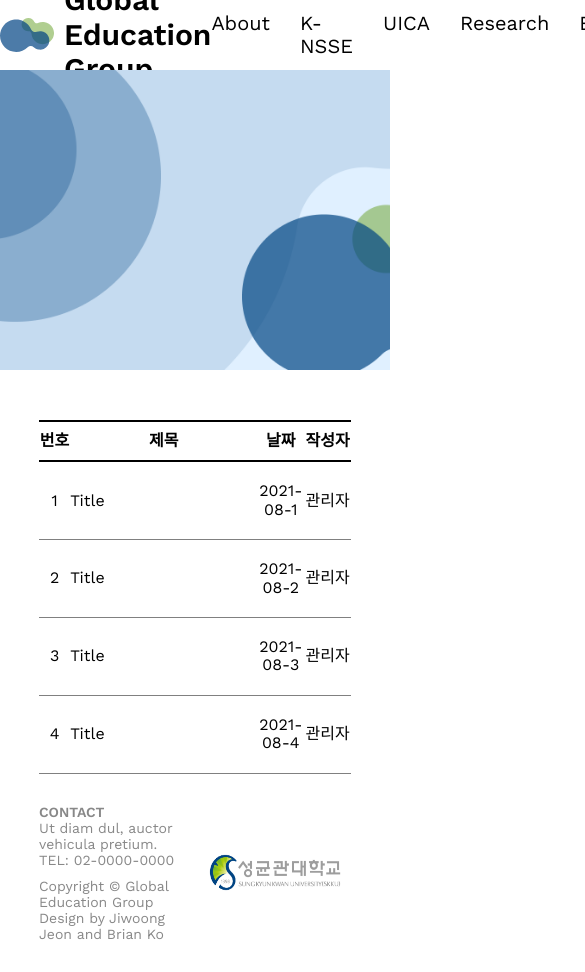
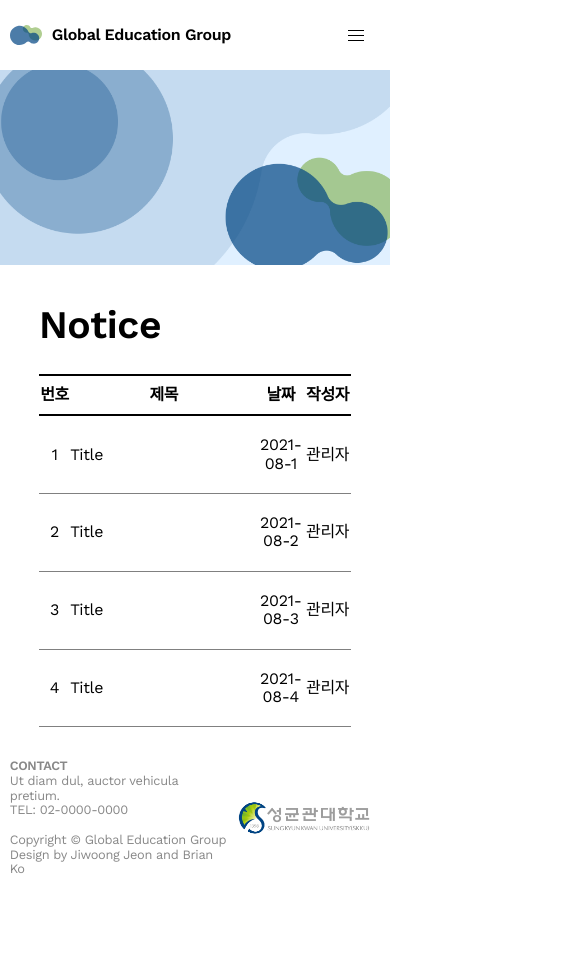
Before and after one commit to jiwoongjeon/skku, a React (Create React App) app in the folder frontend/: page /board in a window 390 px wide. Shown: the top 972 px of the page, 585 px wide, since content can reach past the window. After the commit the page ends 897 px from the top, so only its background shows below. Built offline with nearby package versions, Linux system fonts and the light colour scheme.

Commit message:
Update frontend to be responsive

```diff
--- a/frontend/package.json
+++ b/frontend/package.json
@@ -7,6 +7,7 @@
     "@testing-library/jest-dom": "^5.11.4",
     "@testing-library/react": "^11.1.0",
     "@testing-library/user-event": "^12.1.10",
+    "hamburger-react": "^2.4.1",
     "normalize.css": "^8.0.1",
     "react": "^17.0.2",
     "react-dom": "^17.0.2",
--- a/frontend/src/components/Footer/styles.js
+++ b/frontend/src/components/Footer/styles.js
@@ -3,32 +3,31 @@ import styled from "styled-components/macro";
 export const Container = styled.footer`
   color: #888888;
   display: flex;
-  width: 80%;
-  margin: 10px auto;
+  width: 95%;
+  margin: 0 auto;
   justify-content: space-between;
   align-items: center;
-  padding: 20px;
   flex: 0 0 auto;
+  padding: 20px 0;
 `;
 
 export const Content = styled.div`
   display: flex;
   flex-direction: column;
-  gap: 10px;
+  gap: 15px;
 `;
 
 export const ContentGroup = styled.div``;
 
 export const Text = styled.p`
-  font-size: 14px;
+  font-size: var(--font-size-2);
   font-weight: 700;
 `;
 
 export const Subtext = styled.p`
-  font-size: 14px;
+  font-size: var(--font-size-2);
 `;
 
 export const Image = styled.img`
-  width: 150px;
-  height: 63px;
+  max-width: 150px;
 `;
--- a/frontend/src/components/Hero/index.js
+++ b/frontend/src/components/Hero/index.js
@@ -4,7 +4,6 @@ import BackgroundImage from "../../assets/images/mainbackground.png";
 
 const Background = styled.div`
   background: url(${BackgroundImage}) center/cover no-repeat;
-  min-width: 100%;
   height: ${(props) => props.height};
 `;
 
--- a/frontend/src/components/Layout/index.js
+++ b/frontend/src/components/Layout/index.js
@@ -1,6 +1,7 @@
 import styled from "styled-components";
 
 export const Layout = styled.div`
+  height: 100%;
   width: 100%;
   display: flex;
   flex-direction: column;
--- a/frontend/src/components/Menu/index.js
+++ b/frontend/src/components/Menu/index.js
@@ -1,20 +1,70 @@
-import React from "react";
+import React, { useEffect, useState } from "react";
 import { Switch, Route } from "react-router-dom";
+import Hamburger from "hamburger-react";
 
 import logo from "../../assets/images/logo.svg";
-import { Container, LogoLink, Logo, MenuDiv, MenuItem, Title } from "./styles";
+import {
+  Container,
+  LogoLink,
+  Logo,
+  MenuDiv,
+  MenuItem,
+  Title,
+  MenuScreen,
+  MenuScreenContainer,
+} from "./styles";
 
 const Menu = () => {
   const menuItems = ["About", "K-NSSE", "UICA", "Research", "Board"];
+  const [width, setWidth] = useState(window.innerWidth);
+  const [isOpen, setOpen] = useState(false);
+  const updateDimensions = () => {
+    setWidth(window.innerWidth);
+  };
+  useEffect(() => {
+    window.addEventListener("resize", updateDimensions);
+    return () => window.removeEventListener("resize", updateDimensions);
+  }, []);
+
+  useEffect(() => {
+    if (isOpen) {
+      document.body.style.overflow = "hidden";
+    } else {
+      document.body.style.overflow = "unset";
+    }
+  }, [isOpen]);
+
+  const handleClick = () => {
+    setOpen((prevIsOpen) => !prevIsOpen);
+  };
+
+  const handleItemClick = () => {
+    setOpen(false);
+  };
 
   return (
     <>
+      <MenuScreen height={isOpen}>
+        {isOpen && (
+          <MenuScreenContainer>
+            {menuItems.map((elem, i) => (
+              <MenuItem
+                key={i}
+                onClick={handleItemClick}
+                to={`/${elem.toLowerCase()}`}
+              >
+                {elem}
+              </MenuItem>
+            ))}
+          </MenuScreenContainer>
+        )}
+      </MenuScreen>
       <Container>
-        <LogoLink to="/">
+        <LogoLink to="/" onClick={handleItemClick}>
           <Logo src={logo} />
           <Title>Global Education Group</Title>
         </LogoLink>
-
+        {width >= 960 ? (
           <MenuDiv>
             {menuItems.map((elem, i) => (
               <MenuItem key={i} to={`/${elem.toLowerCase()}`}>
@@ -22,6 +72,17 @@ const Menu = () => {
               </MenuItem>
             ))}
           </MenuDiv>
+        ) : (
+          <>
+            <Hamburger
+              size={16}
+              color={"#000"}
+              toggled={isOpen}
+              toggle={handleClick}
+              duration={0.4}
+            />
+          </>
+        )}
       </Container>
 
       <Switch>
--- a/frontend/src/components/Menu/styles.js
+++ b/frontend/src/components/Menu/styles.js
@@ -2,13 +2,14 @@ import styled from "styled-components/macro";
 import { Link } from "react-router-dom";
 
 export const Container = styled.nav`
-  min-width: 80%;
+  min-width: 95%;
   margin: 0 auto;
   height: 70px;
   display: flex;
   align-items: center;
   justify-content: space-between;
   flex: 0 0 auto;
+  z-index: 1000;
 `;
 
 export const LogoLink = styled(Link)`
@@ -23,13 +24,25 @@ export const LogoLink = styled(Link)`
 `;
 
 export const Title = styled.p`
-  font-size: 30px;
+  font-size: var(--font-size-6);
   user-select: none;
   color: black;
   font-weight: 600;
+
+  @media only screen and (max-width: 1200px) {
+    font-size: var(--font-size-5);
+  }
+
+  @media only screen and (max-width: 960px) {
+    font-size: var(--font-size-3);
+  }
 `;
 
-export const Logo = styled.img``;
+export const Logo = styled.img`
+  @media screen and (max-width: 960px) {
+    max-width: 32px;
+  }
+`;
 
 export const MenuDiv = styled.div`
   display: flex;
@@ -41,10 +54,37 @@ export const MenuDiv = styled.div`
 export const MenuItem = styled(Link)`
   text-decoration: none;
   user-select: none;
-  font-size: 20px;
+  font-size: var(--font-size-4);
   color: black;
 
   &:visited {
     color: black;
   }
+
+  @media only screen and (max-width: 1200px) {
+    font-size: var(--font-size-3);
+  }
 `;
+
+export const MenuScreen = styled.div`
+  width: 100%;
+  transition: height 0.4s;
+  height: ${(props) => (props.height ? "100%" : "0px")};
+  position: absolute;
+  top: 0px;
+  padding-top: 70px;
+  background-color: white;
+`;
+
+export const MenuScreenContainer = styled.div`
+  height: 100%;
+  display: flex;
+  flex-direction: column;
+  align-items: center;
+  padding-top: 15px;
+
+  > ${MenuItem} {
+    margin: 5px 0;
+    font-size: var(--font-size-5);
+  }
+`;
--- a/frontend/src/components/Section/index.js
+++ b/frontend/src/components/Section/index.js
@@ -1,10 +1,12 @@
 import styled from "styled-components";
 
 const Section = styled.div`
+  display: flex;
+  align-items: center;
   ${(props) => {
     if (props.background) {
       return `
-        background: url(${props.background}) no-repeat center center fixed;
+        background: url(${props.background}) 50% 0 no-repeat scroll;
         background-size: cover;
       `;
     }
--- a/frontend/src/globalStyles.js
+++ b/frontend/src/globalStyles.js
@@ -1,11 +1,27 @@
 import { createGlobalStyle } from "styled-components";
 
 const GlobalStyle = createGlobalStyle`
-  html, body, #root {
-    width: 100%;
+  html {
+    font-size: 100%;
     height: 100%;
+  }
+
+  body {
     font-family: 'Work Sans', sans-serif;
-    line-spacing: -0.02em;
+    letter-spacing: -0.02em;
+    height: 100%;
+  }
+
+  #root {
+    height: 100%;
+    --font-size-1: 0.64rem;
+    --font-size-2: 0.8rem;
+    --font-size-3: 1rem;
+    --font-size-4: 1.25rem;
+    --font-size-5: 1.563rem;
+    --font-size-6: 1.953rem;
+    --font-size-7: 2.441rem;
+    --font-size-8: 3.052rem;
   }
 
 `;
--- a/frontend/src/views/Board/components/Table/index.js
+++ b/frontend/src/views/Board/components/Table/index.js
@@ -1,13 +1,17 @@
 import styled from "styled-components";
 
 export const Container = styled.div`
-  margin-top: 50px;
-  width: 100%;
+  display: flex;
+  flex-direction: column;
+  margin: 3% auto;
+  min-width: 80%;
+`;
+
+export const Title = styled.h1`
+  font-size: var(--font-size-7);
 `;
 
 export const Table = styled.table`
-  margin: 0 auto;
-  width: 80%;
   border-collapse: collapse;
 `;
 
--- a/frontend/src/views/Board/index.js
+++ b/frontend/src/views/Board/index.js
@@ -1,7 +1,7 @@
 import React from "react";
 
 import background from "../../assets/images/mainbackground.png";
-import { Section } from "../../components";
+import { Hero, Main } from "../../components";
 import {
   Container,
   Table,
@@ -9,6 +9,7 @@ import {
   HeaderRow,
   HeaderColumn,
   Column,
+  Title,
 } from "./components/Table";
 
 const boardData = [
@@ -39,32 +40,40 @@ const boardData = [
 ];
 
 const Board = () => {
+  const heroHeight = Math.min(window.innerWidth / 2, 400);
   return (
-    <>
-      <Section background={background} height={"300px"} />
+    <Main>
+      <Hero background={background} height={`${heroHeight}px`} />
       <Container>
+        <Title>Notice</Title>
         <Table>
+          <colgroup>
             <col style={{ width: "10%" }} />
             <col style={{ width: "60%" }} />
             <col style={{ width: "15%" }} />
             <col style={{ width: "15%" }} />
+          </colgroup>
+          <thead>
             <HeaderRow>
               <HeaderColumn>번호</HeaderColumn>
               <HeaderColumn>제목</HeaderColumn>
               <HeaderColumn>날짜</HeaderColumn>
               <HeaderColumn>작성자</HeaderColumn>
             </HeaderRow>
+          </thead>
+          <tbody>
             {boardData.map((data) => (
-            <Row>
+              <Row key={data.postId}>
                 <Column>{data.postId}</Column>
                 <Column textAlign={"left"}>{data.postTitle}</Column>
                 <Column>{data.postDate}</Column>
                 <Column>{data.postAuthor}</Column>
               </Row>
             ))}
+          </tbody>
         </Table>
       </Container>
-    </>
+    </Main>
   );
 };
 
--- a/frontend/src/views/Home/index.js
+++ b/frontend/src/views/Home/index.js
@@ -66,8 +66,9 @@ const Home = () => {
           <SectionTitle>News</SectionTitle>
           <SectionSubtitle>Updates in Global Education Group</SectionSubtitle>
           <CardviewContainer>
-            {cardData.map((data) => (
+            {cardData.map((data, i) => (
               <Cardtype1
+                key={i}
                 imgURL={data.imgUrl}
                 title={data.title}
                 content={data.content}
--- a/frontend/src/views/Home/styles.js
+++ b/frontend/src/views/Home/styles.js
@@ -1,54 +1,86 @@
 import styled from "styled-components";
 
 export const Container = styled.div`
-  width: 80%;
-  margin: 100px auto;
+  max-width: 80%;
+  margin: 10% auto;
+
+  @media only screen and (max-width: 960px) {
+    max-width: 90%;
+  }
 `;
 
 export const Title = styled.p`
   color: black;
-  font-size: 50px;
+  font-size: var(--font-size-8);
   margin-top: 0;
+  user-select: none;
+
+  @media only screen and (max-width: 1200px) {
+    font-size: var(--font-size-7);
+  }
 `;
 
 export const Subtitle = styled.p`
   margin-top: 0;
   color: black;
-  font-size: 20px;
+  font-size: var(--font-size-4);
+  user-select: none;
+
+  @media only screen and (max-width: 1200px) {
+    font-size: var(--font-size-3);
+  }
 `;
 
 export const Content = styled.p`
+  width: 60%;
   margin-top: 30px;
   margin-bottom: 30px;
-  width: 760px;
   color: black;
-  font-size: 20px;
+  font-size: var(--font-size-4);
+  user-select: none;
+
+  @media only screen and (max-width: 1200px) {
+    width: 80%;
+    font-size: var(--font-size-3);
+  }
 `;
 
-export const ButtonContainer = styled.div``;
+export const ButtonContainer = styled.div`
+  display: flex;
+  flex-direction: row;
+  gap: 10px;
+`;
 
 export const Button = styled.button`
   width: 188px;
   height: 60px;
-  margin-right: 10px;
   justify-content: center;
   background: black;
   color: white;
-  font-size: 24px;
+  font-size: var(--font-size-5);
   border: none;
   border-radius: 5px;
+
+  @media only screen and (max-width: 960px) {
+    font-size: var(--font-size-3);
+    width: 94px;
+    height: 50px;
+  }
 `;
 
 export const SectionTitle = styled.p`
+  margin-top: 20px;
   text-align: center;
-  font-size: 50px;
+  font-size: var(--font-size-8);
+  user-select: none;
 `;
 
 export const SectionSubtitle = styled.p`
   text-align: center;
-  font-size: 18px;
+  font-size: var(--font-size-4);
   text-decoration: overline #004383 solid 2px;
   margin-bottom: 50px;
+  user-select: none;
 `;
 
 export const CardviewContainer = styled.div`
```
Also changed, not shown: 1 other file (tests, documents, lock files or other folders). Lines whose indentation alone changed are shown as unchanged.
